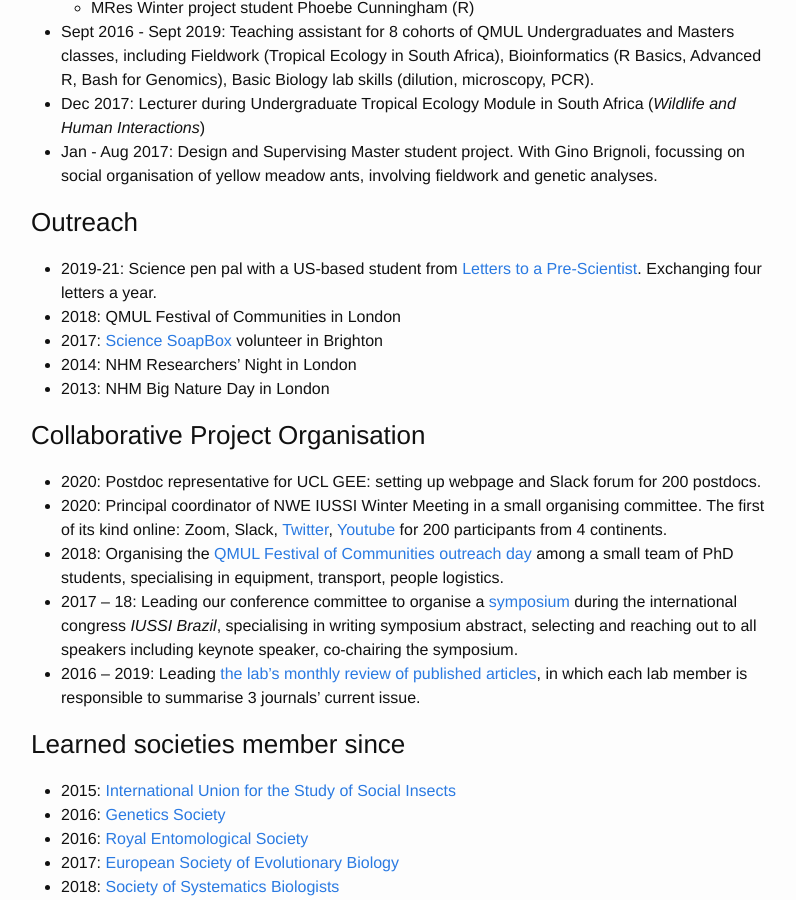
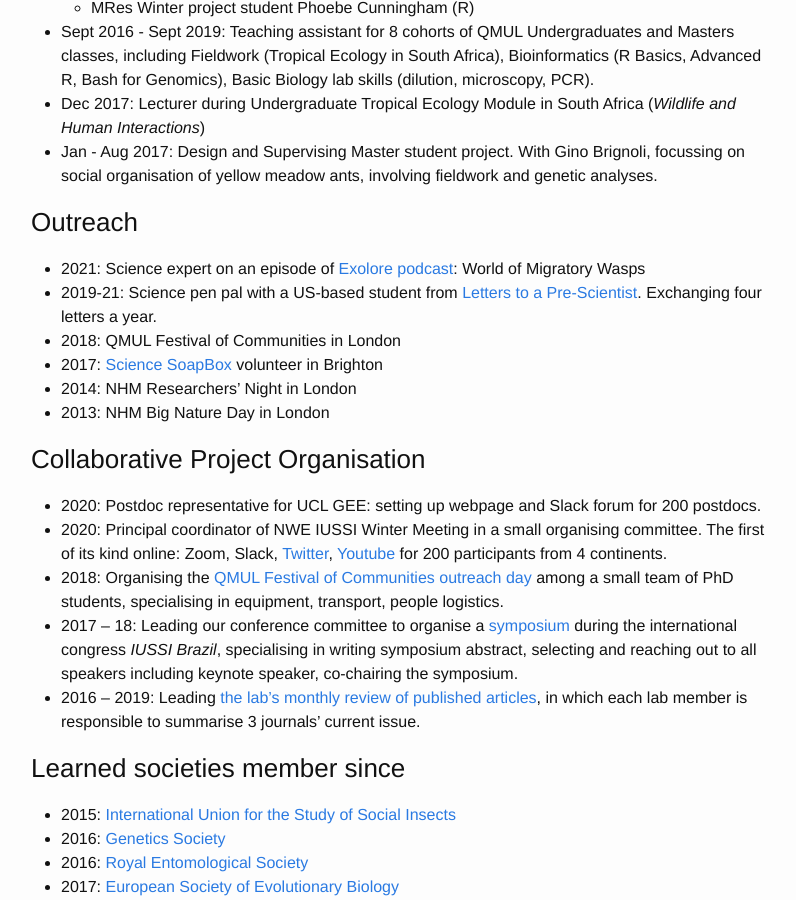
Before and after one commit to EmelineFavreau/EmelineFavreau.github.io, a Jekyll site: the page built from cv.md, in a window 1280 px wide and 900 px high, scrolled down 2328 px. Shown: the whole window, without its empty margins (239-1035 px from the left). Built offline with Jekyll 4.4.1, drawn with Linux system fonts in a browser that asks for light colours.

Commit message:
adding podcast to cv

```diff
--- a/cv.md
+++ b/cv.md
@@ -81,6 +81,7 @@ _September 2018: Checking out the local ants in Arizona_
 
 
 ### Outreach
+- 2021: Science expert on an episode of [Exolore podcast](https://www.exolorepod.com/episodes): World of Migratory Wasps
 - 2019-21: Science pen pal with a US-based student from [Letters to a Pre-Scientist](https://www.prescientist.org/). Exchanging four letters a year.
 - 2018: QMUL Festival of Communities in London
 - 2017: [Science SoapBox](http://www.sciencesoapbox.org/) volunteer in Brighton
```
